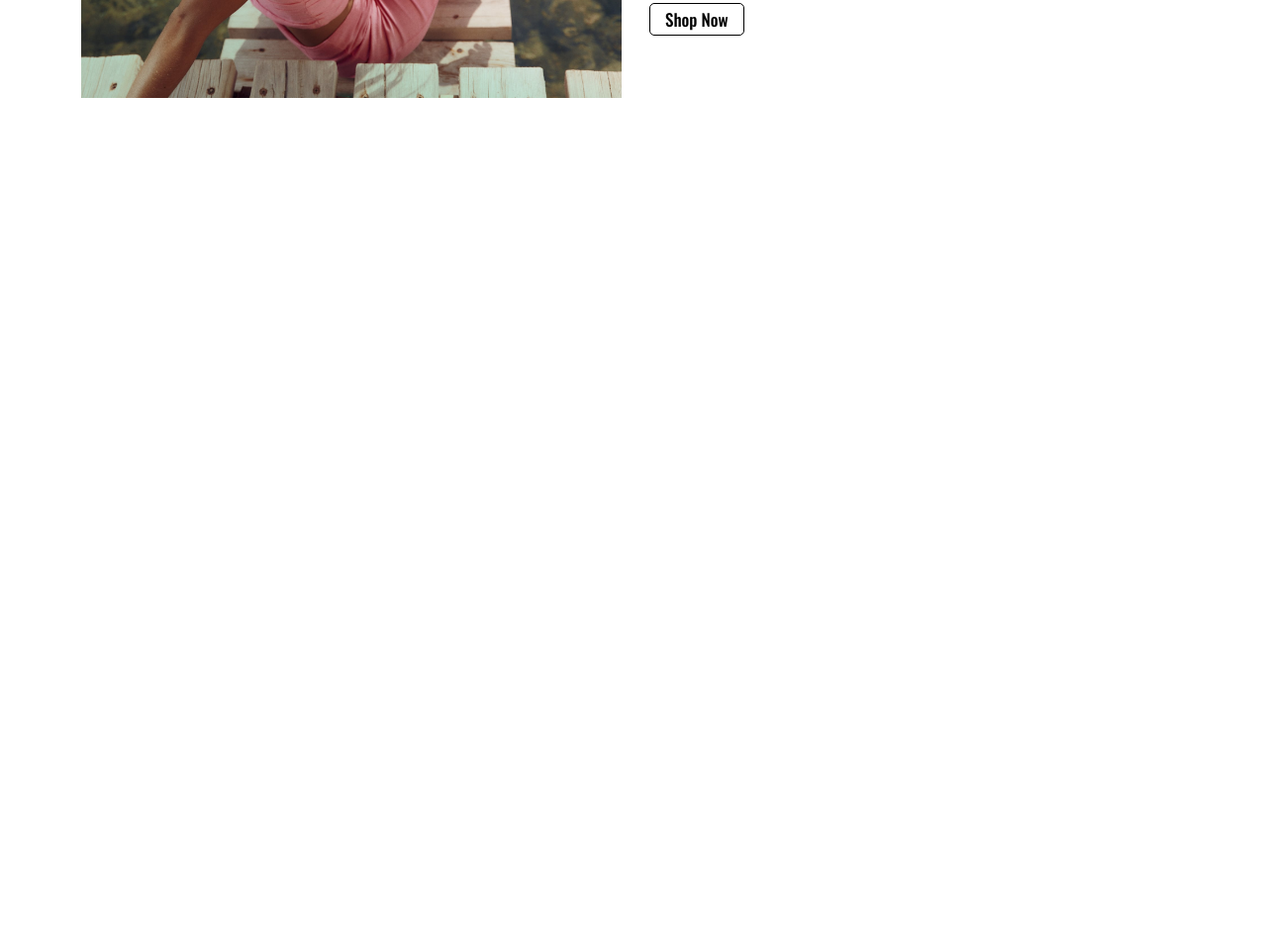
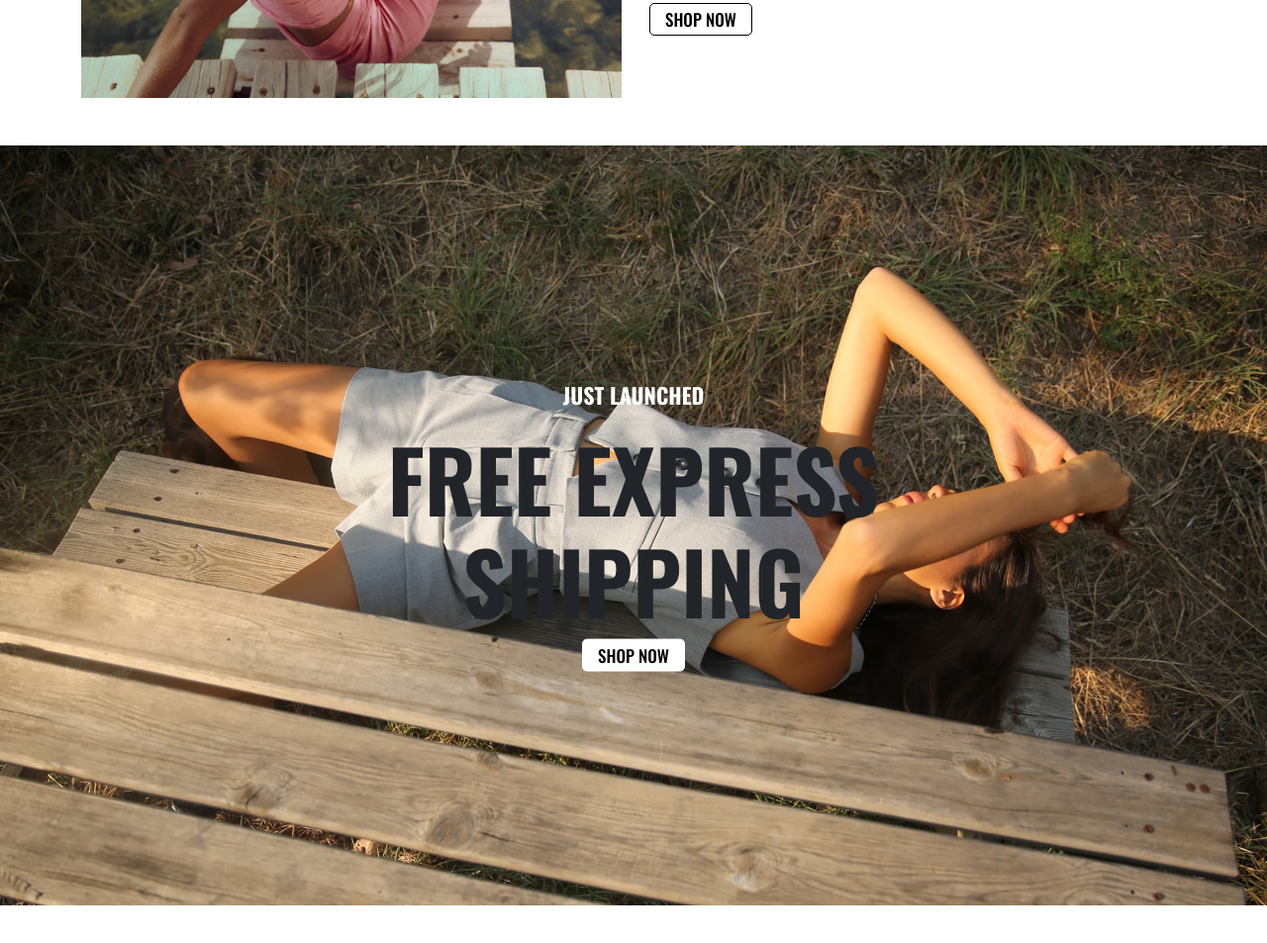
Before and after one commit to erawtfosgirl/ootd-website, a plain HTML site: page index.html in a window 1280 px wide. Shown: the part 2305-3258 px from the top of the page at 99% size. Before the commit the page ends 2668 px from the top, so only its background shows below. Drawn offline with nearby package versions, Linux system fonts and the light colour scheme.

Commit message:
information section

```diff
--- a/assets/styles/base/_typography.scss
+++ b/assets/styles/base/_typography.scss
@@ -1,5 +1,4 @@
 @use "../utils/variables" as *;
-
 
 @font-face {
     font-family: OswaldLight;
@@ -75,7 +74,7 @@
     .product-item {
         .product-details {
             text-align: center;
-            .product-name a{
+            .product-name a {
                 color: $black;
                 font-family: $oswaldlight;
                 overflow: hidden;
@@ -83,31 +82,51 @@
                 white-space: nowrap;
                 text-overflow: ellipsis;
             }
-            .price-regular{
+            .price-regular {
                 font-family: $oswaldbold;
             }
-            .price-old{
+            .price-old {
                 font-family: $oswaldregular;
                 color: $dark-gray;
             }
         }
     }
 }
-.collection-section{
-    .collection-card{
-        h1{
+.collection-section {
+    .collection-card {
+        h1 {
             font-family: $oswaldbold;
             font-size: 3rem;
         }
-        p{
+        p {
             font-family: $oswaldlight;
             color: $dark-gray;
         }
-        a{
+        a {
             font-family: $oswaldmedium;
+            text-transform: uppercase;
             font-size: 17px;
             color: $black;
         }
+    }
+}
+.information-section {
+    p {
+        font-family: $oswaldbold;
+        font-size: 22px;
+        text-transform: uppercase;
+        color: $white;
+    }
+    h1 {
+        font-family: $oswaldbold;
+        text-transform: uppercase;
+        font-size: 86px;
+    }
+    a {
+        font-family: $oswaldmedium;
+        text-transform: uppercase;
+        font-size: 17px;
+        color: $black;
     }
 }
 .search-section {
--- a/assets/styles/pages/_home.scss
+++ b/assets/styles/pages/_home.scss
@@ -1,4 +1,5 @@
-@use '../utils/variables' as *;
+@use "../utils/variables" as *;
+@use "../utils/mixins" as *;
 
 .collection-section {
     .collection-card {
@@ -8,11 +9,38 @@
             border: 1px solid $black;
             border-radius: 5px;
             background-color: $white;
-            transition: .3s ease-in-out;
-            &:hover{
+            transition: 0.3s ease-in-out;
+            &:hover {
                 background-color: $black;
                 color: $white;
             }
         }
     }
 }
+
+.information-section {
+    .section-box {
+        background-color: purple;
+        background-image: url("/assets/images/1165428802_9_1_1.jpg");
+        background-attachment: fixed;
+        background-size: cover;
+        height: 96vh;
+        max-width: 100%;
+        position: relative;
+
+        .content {
+            position: absolute;
+            top: 50%;
+            left: 50%;
+            transform: translate(-50%, -50%);
+
+            a {
+                display: inline-block;
+                padding: 3px 15px;
+                border: 1px solid $white;
+                border-radius: 5px;
+                background-color: $white;
+            }
+        }
+    }
+}
--- a/assets/styles/utils/_mixins.scss
+++ b/assets/styles/utils/_mixins.scss
@@ -6,7 +6,7 @@
     padding: 3px 15px;
     border: 1px solid $white;
     border-radius: 5px;
-    transition: 0.2s ease-in-out;
+    transition: 0.3s ease-in-out;
     &:hover {
         background-color: $white;
     }
--- a/index.html
+++ b/index.html
@@ -290,6 +290,16 @@
             </div>
         </section>
 
+        <section class="information-section mt-5">
+            <div class="section-box">
+                <div class="content text-center">
+                    <p>JUST LAUNCHED</p>
+                    <h1>FREE EXPRESS SHIPPING</h1>
+                    <a href="#shop">Shop Now</a>
+                </div>
+            </div>
+        </section>
+
         <br>
         <br>
         <br>
```
Also changed, not shown: assets/images/1165428802_9_1_1.jpg (added), assets/images/2753132800_9_2_1.jpg (deleted), assets/images/6045129401_9_1_1.jpg (added), assets/styles/style.css, 1 other file.
